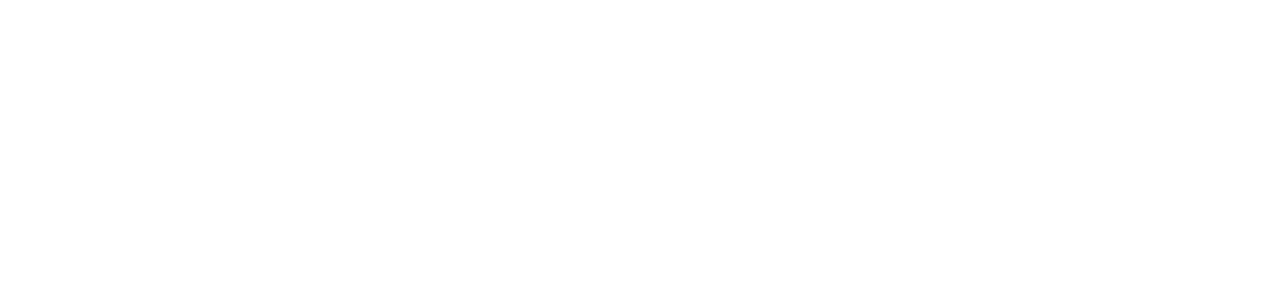
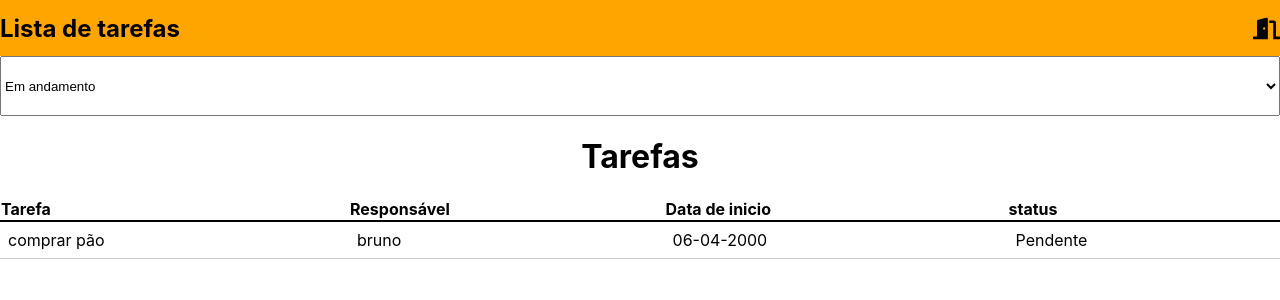
Before and after one commit to Johnny-batata/Ebytr-frontend, a React (Create React App) app: page /home in a window 1280 px wide. Shown: the top 300 px of the page. Built offline with nearby package versions, Linux system fonts and the light colour scheme.

Commit message:
create Home page, to render and start with css

```diff
--- a/package.json
+++ b/package.json
@@ -9,6 +9,7 @@
     "eslint-config-trybe-frontend": "^1.2.1",
     "react": "^17.0.2",
     "react-dom": "^17.0.2",
+    "react-icons": "^4.3.1",
     "react-router-dom": "^5.3.0",
     "react-scripts": "4.0.3",
     "styled-components": "^5.3.3",
--- a/src/App.js
+++ b/src/App.js
@@ -1,11 +1,13 @@
 import { Route } from 'react-router-dom';
 import Login from './pages/login';
 import SignUp from './pages/signup';
+import Home from './pages/home';
 
 
 function App() {
   return (
     <div className="App">
+      <Route exact path="/home" component={ Home } />
       <Route exact path="/signup" component={ SignUp } />
       <Route exact path="/" component={ Login } />
     </div>
--- /dev/null
+++ b/src/pages/home/components/header.jsx
@@ -0,0 +1,22 @@
+import React from "react";
+import { FaDoorOpen } from  'react-icons/fa';
+import * as S from './header.styles'
+
+const Header = () => {
+  console.log('batata')
+  const renderHeaderDefault = () => (
+    <S.SectionDefault>
+      <h1>Lista de tarefas</h1>
+      <FaDoorOpen  class="fa-solid fa-door-open" />
+
+    </S.SectionDefault>
+  );
+
+  return (
+    <S.Header>
+      { renderHeaderDefault() }
+    </S.Header>
+  )
+}
+
+export default Header;
--- /dev/null
+++ b/src/pages/home/components/header.styles.js
@@ -0,0 +1,26 @@
+import styled from 'styled-components';
+
+export const SectionDefault = styled.section`
+    background-color: orange;
+    height: 56px;
+    display: flex;
+    align-items: center;
+    width: 100%;
+    position:  fixed;
+    justify-content: space-between;
+    top: 0;
+    svg {
+      width: 27px;
+      height: 27px;
+    }
+
+    svg:nth-child(2) {
+      position: relative;
+      display: flex;
+      align-items: center;
+    }
+`;
+
+export const Header = styled.header`
+width: 100%;
+margin-bottom: 56px;`;
--- /dev/null
+++ b/src/pages/home/index.jsx
@@ -0,0 +1,50 @@
+import React from "react";
+import Header from "./components/header";
+import * as S from './index.styles'
+
+const Home = () => {
+
+  const renderTasksStatus = () => {
+    return (
+      <select>
+        <option>Em andamento</option>
+        <option>Pendentes</option>
+        <option>Finalizados</option>
+      </select>
+    )
+  }
+
+  const renderTable = () => {
+    return (
+      <table>
+      <thead>
+        <tr>
+          <th>Tarefa</th>
+          <th>Responsável</th>
+          <th>Data de inicio</th>
+          <th>status</th>
+        </tr>
+      </thead>
+      <tbody>
+      <td>comprar pão</td>
+      <td>bruno</td>
+      <td>06-04-2000</td>
+      <td>Pendente</td>
+      </tbody>
+    </table>
+    )
+  }
+
+  console.log('batta')
+  return (
+    <S.MainDiv>
+      <Header />
+      {renderTasksStatus()}
+      <h1>Tarefas</h1>
+
+      {renderTable()}
+    </S.MainDiv>
+  )
+}
+
+export default Home;
--- /dev/null
+++ b/src/pages/home/index.styles.js
@@ -0,0 +1,34 @@
+import styled from 'styled-components';
+
+export const MainDiv = styled.div`
+  display: flex;
+  /* justify-content: center; */
+  justify-content: flex-start;
+  flex-direction: column;
+    align-items: center;
+  select {
+    display: flex;
+    /* margin-top: 55px; */
+    height: 60px;
+    width: 100%;
+  }
+  table {
+  width: 100%;
+  border-collapse: collapse;
+}
+
+thead th {
+  text-align: left;
+  border-bottom: 2px solid black;
+}
+
+tbody td {
+  padding: 0.5em;
+  border-bottom: 1px solid #ccc;
+}
+
+tbody tr:hover {
+  background-color: #eee;
+}
+
+`
--- a/src/pages/login/index.jsx
+++ b/src/pages/login/index.jsx
@@ -63,7 +63,7 @@
       <h2>Bem Vindo!</h2>
       <p>Acesse sua conta aqui!</p>
       {renderInputs()}
-      {redirect && <Redirect to="/inicio" />}
+      {redirect && <Redirect to="/home" />}
     </S.MainDiv>
   )
 }
```
Also changed, not shown: 1 other file (tests, documents, lock files or other folders).
